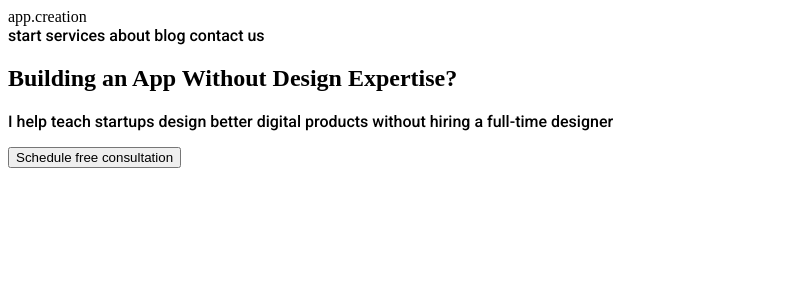
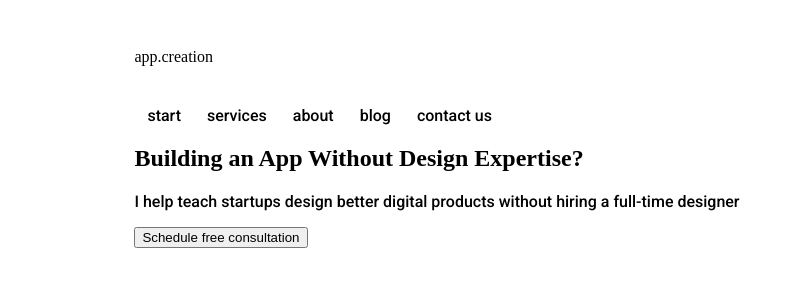
Before and after one commit to WebHeroSchool/IllenzeerAnna28, a plain HTML site: page index.html in a window 1280 px wide. Shown: the whole page, without its empty margins (0-795 px from the left). Drawn offline with Linux system fonts and the light colour scheme.

Commit message:
Добавила css свойста

```diff
--- a/index.html
+++ b/index.html
@@ -7,7 +7,8 @@
   <title>Структура и дизайн сайта</title>
 </head>
 <body>
-  <header class="header">
+  <div class="wrapper"
+<header class="header">
     <div class="logo">app.creation</div>
     <nav class="menu">
       <a class="menu__item" href"#">start</a>
--- a/styles.css
+++ b/styles.css
@@ -5,3 +5,30 @@ p {
 a {
   font-family: Roboto;
 }
+.wrapper {
+ margin: auto;
+ width: 80%;
+ }
+.logo, .menu {
+ display: inline-block;
+}
+.logo {
+ margin-right: 63%;
+}
+.header {
+ display: flex;
+ justify-content: space-between;
+}
+.logo {
+ padding: 40px 0 40px 0;
+}
+.menu {
+ display: flex;
+ align-items: center;
+}
+.menu__item {
+ padding: 0 13px;
+ }
+.menu__item:last-child {
+ padding-right: 0;
+}
```
